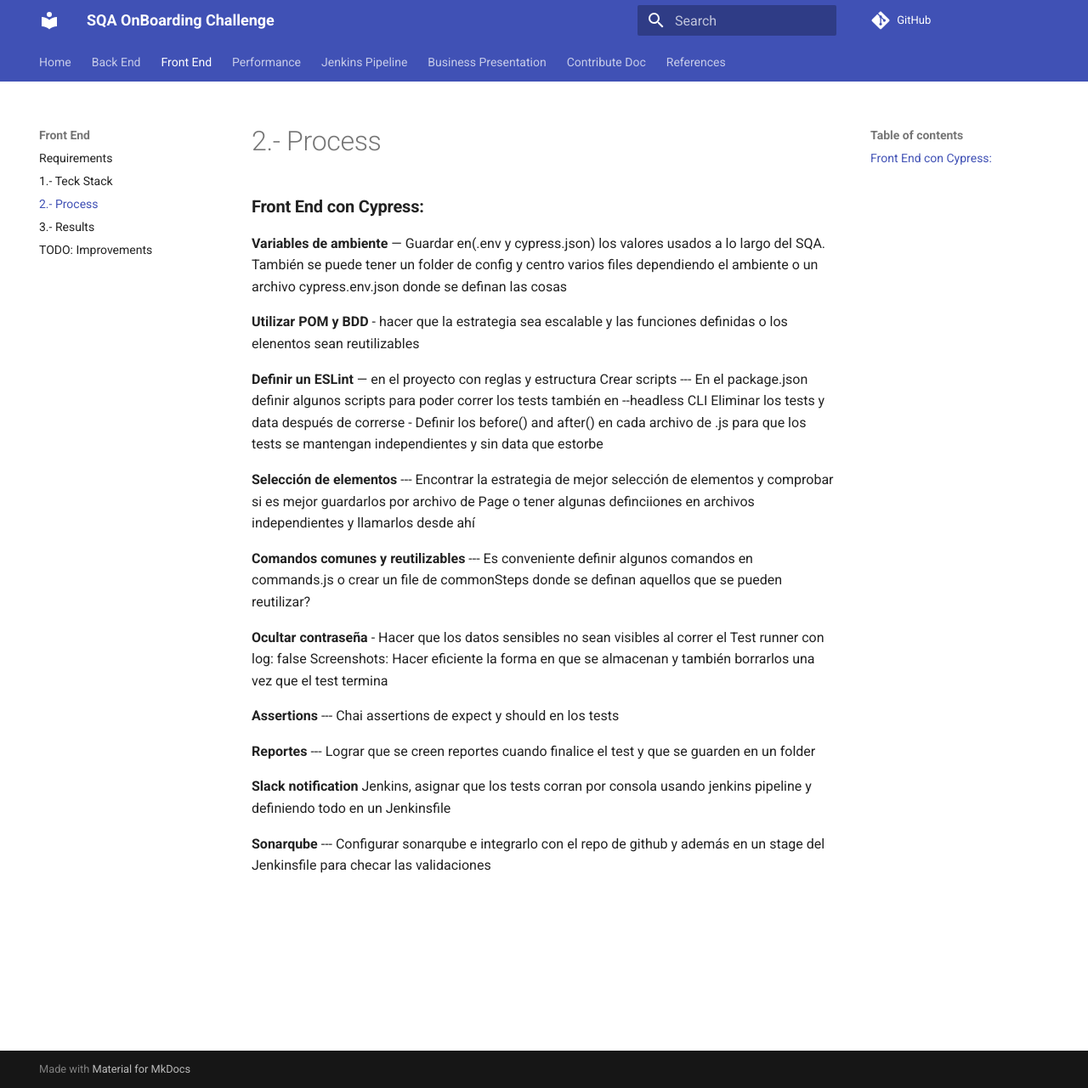
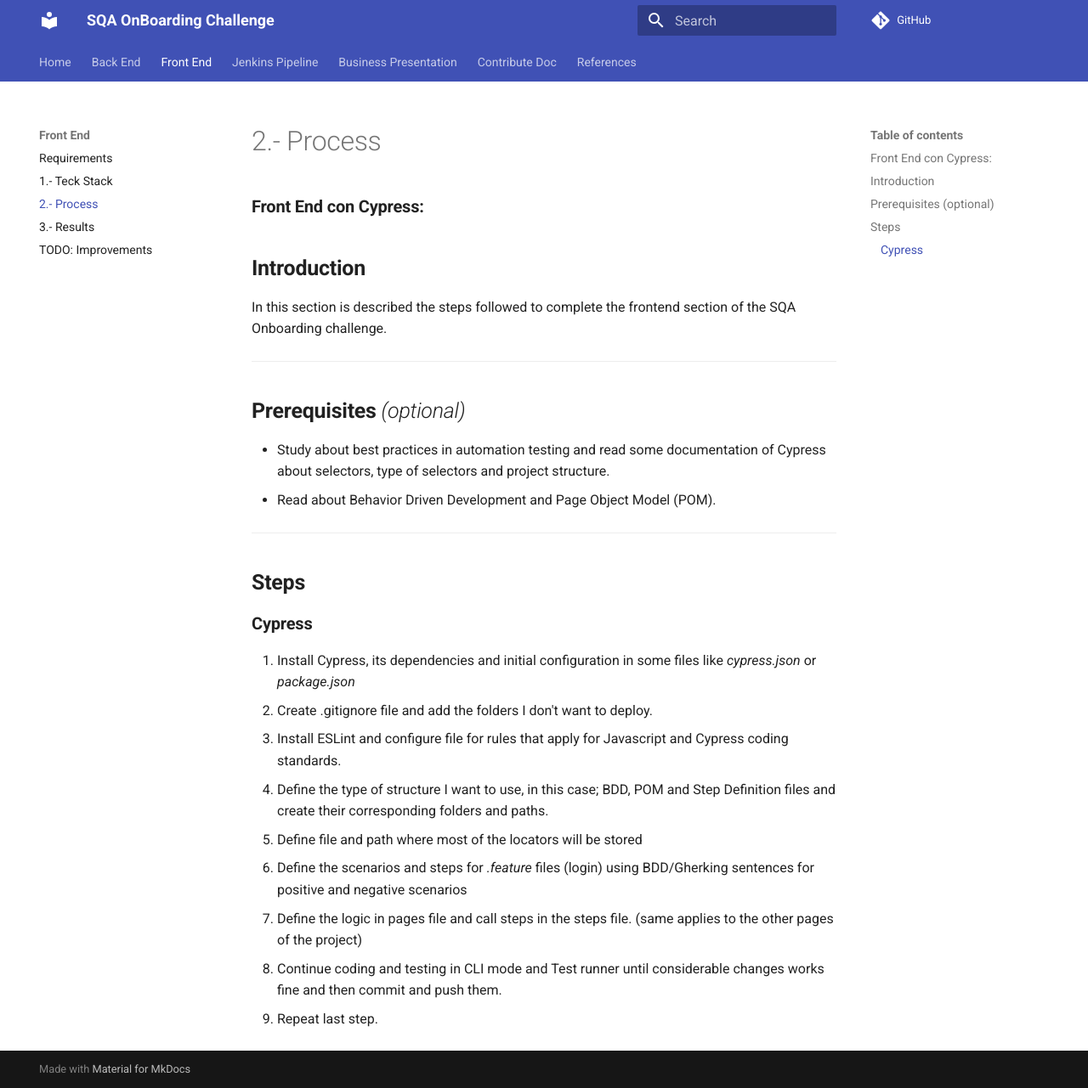
Before and after one commit to wizeline/sqa-challenge-doc-fabianportilloglez, an MkDocs documentation site: the page built from docs/Front-End/front-process.md, in a window 1280 px wide and 1281 px high. Shown: the whole window at 85% size. Built offline with MkDocs 1.6.1 and Material for MkDocs 9.7.7, drawn with Linux system fonts in a browser that asks for light colours; comment, search, counter and statistics services are not loaded.

Commit message:
Add new changes to documentation

```diff
--- a/docs/Front-End/front-process.md
+++ b/docs/Front-End/front-process.md
@@ -1,24 +1,23 @@
 ### **Front End con Cypress:**
-**Variables de ambiente** — Guardar en(.env y cypress.json) los valores usados a lo largo del SQA. También se puede tener un folder de config y centro varios files dependiendo el ambiente o un archivo cypress.env.json donde se definan las cosas
+## **Introduction**
 
-**Utilizar POM y BDD** - hacer que la estrategia sea escalable y las funciones definidas o los elenentos sean reutilizables
+In this section is described the steps followed to complete the frontend section of the SQA Onboarding challenge.
+___
+## **Prerequisites** *(optional)*
 
-**Definir un ESLint** — en el proyecto con reglas y estructura
-Crear scripts --- En el package.json definir algunos scripts para poder correr los tests también en --headless CLI
-Eliminar los tests y data después de correrse - Definir los before() and after() en cada archivo de .js para que los tests se mantengan independientes y sin data que estorbe
+* Study about best practices in automation testing and read some documentation of Cypress about selectors, type of selectors and project structure.
+* Read about Behavior Driven Development and Page Object Model (POM).
+___
+## **Steps**
 
-**Selección de elementos** --- Encontrar la estrategia de mejor selección de elementos y comprobar si es mejor guardarlos por archivo de Page o tener algunas definciiones en archivos independientes y llamarlos desde ahí
+### **Cypress**
 
-**Comandos comunes y reutilizables** --- Es conveniente definir algunos comandos en commands.js o crear un file de commonSteps donde se definan aquellos que se pueden reutilizar?
-
-**Ocultar contraseña** - Hacer que los datos sensibles no sean visibles al correr el Test runner con log: false
-Screenshots: Hacer eficiente la forma en que se almacenan y también borrarlos una vez que el test termina
-
-**Assertions** --- Chai assertions de expect y should en los tests
-
-**Reportes** --- Lograr que se creen reportes cuando finalice el test y que se guarden en un folder
-
-**Slack notification**
-Jenkins, asignar que los tests corran por consola usando jenkins pipeline y definiendo todo en un Jenkinsfile
-
-**Sonarqube** --- Configurar sonarqube e integrarlo con el repo de github y además en un stage del Jenkinsfile para checar las validaciones
+1. Install Cypress, its dependencies and initial configuration in some files like *cypress.json* or *package.json*
+2. Create .gitignore file and add the folders I don't want to deploy.
+3. Install ESLint and configure file for rules that apply for Javascript and Cypress coding standards.
+4. Define the type of structure I want to use, in this case; BDD, POM and Step Definition files and create their corresponding folders and paths.
+5. Define file and path where most of the locators will be stored
+6. Define the scenarios and steps for *.feature* files (login) using BDD/Gherking sentences for positive and negative scenarios
+7. Define the logic in pages file and call steps in the steps file. (same applies to the other pages of the project)
+8. Continue coding and testing in CLI mode and Test runner until considerable changes works fine and then commit and push them.
+9. Repeat last step.
--- a/mkdocs.yml
+++ b/mkdocs.yml
@@ -20,12 +20,12 @@ nav:
       - '3.- Results': 'Front-End/front-results.md'
       - 'TODO: Improvements': 'Front-End/front-improv.md'
 
-    - Performance:
-      - 'Requirements': 'Performance/perf-reqs.md'
-      - '1.- Teck Stack': 'Performance/perf-tech-stack.md'
-      - '2.- Process': 'Performance/perf-process.md'
-      - '3.- Results': 'Performance/perf-results.md'
-      - 'TODO: Improvements': 'Performance/perf-improv.md'
+#    - Performance:
+#      - 'Requirements': 'Performance/perf-reqs.md'
+#      - '1.- Teck Stack': 'Performance/perf-tech-stack.md'
+#      - '2.- Process': 'Performance/perf-process.md'
+#      - '3.- Results': 'Performance/perf-results.md'
+#      - 'TODO: Improvements': 'Performance/perf-improv.md'
 
     - Jenkins Pipeline:
       - 'Sonarqube': 'Jenkins-Pipeline/sonarqube.md'
@@ -33,7 +33,7 @@ nav:
       - 'ESlint': 'Jenkins-Pipeline/eslint.md'
       - 'Frontend scripts': 'Jenkins-Pipeline/front-script.md'
       - 'Backend scripts': 'Jenkins-Pipeline/back-script.md'
-      - 'Performance scripts': 'Jenkins-Pipeline/perf-script.md'
+#  - 'Performance scripts': 'Jenkins-Pipeline/perf-script.md'
 
     - Business Presentation:
       - 'Test Plan & Strategy': 'Business-Present/test-plan-strat.md'
```
Also changed, not shown: docs/Business-Present/test-types.md (+34 -4 lines), docs/Business-Present/tools-desc.md (+16 -39 lines), docs/Front-End/front-improv.md (+30 -0 lines), docs/img/bus-pres/QA-Process-SQA-Challenge.vpd-Copy of Page-3 (1).png (added).
